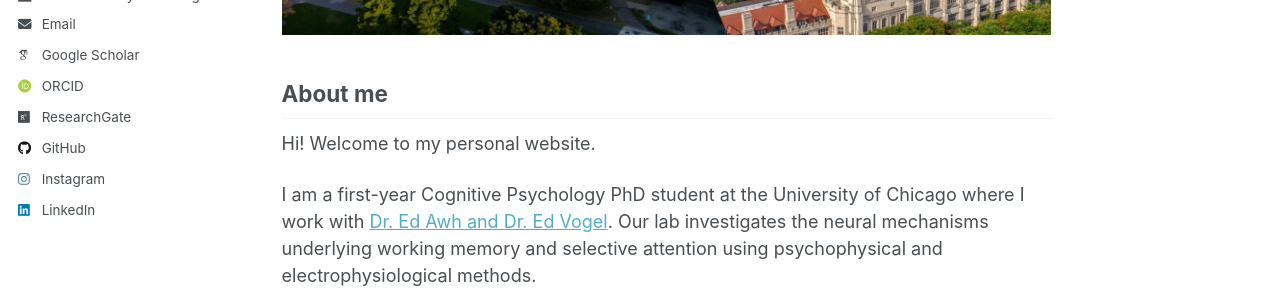
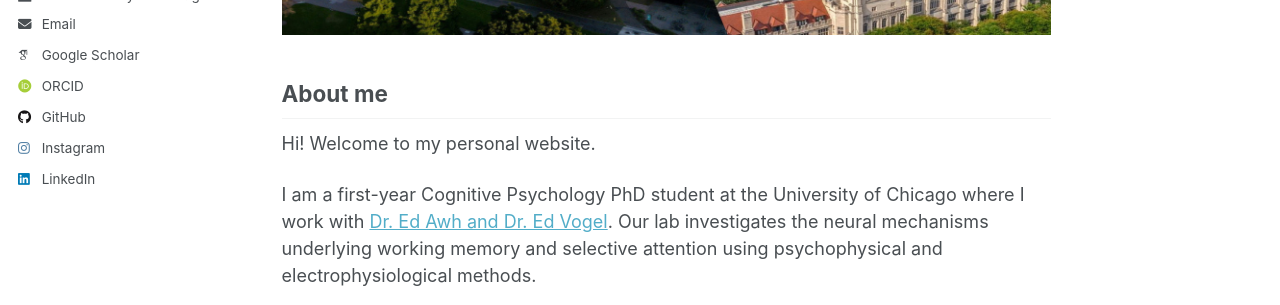
Before and after one commit to btmarome/btmarome.github.io, a Jekyll site: the page built from _pages/about.md, in a window 1280 px wide. Shown: the part 377-682 px from the top of the page. Built offline with Jekyll 4.4.1, drawn with Linux system fonts in a browser that asks for light colours; some web fonts are replaced; a script that is not in the unit is left out.

Commit message:
Update _config.yml

```diff
--- a/_config.yml
+++ b/_config.yml
@@ -39,7 +39,7 @@ author:
   orcid            : "https://orcid.org/0009-0009-0186-6854"
   semantic         : # URL
   pubmed           : # URL
-  researchgate     : "https://www.researchgate.net/profile/Brecken-Marome"
+  researchgate     : # "https://www.researchgate.net/profile/Brecken-Marome"
   scopus           : # URL
 
   # Repositories and software development
```
